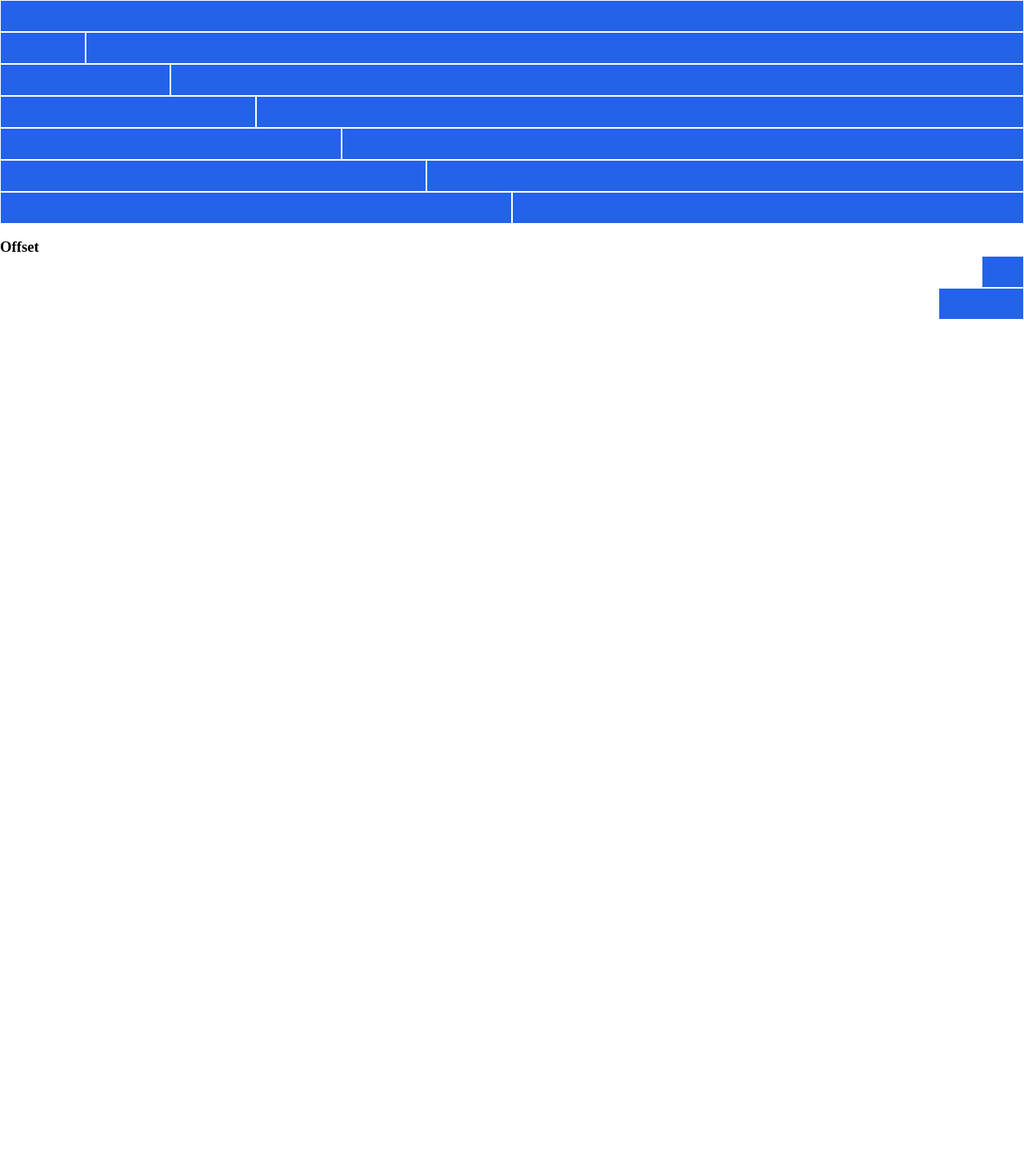
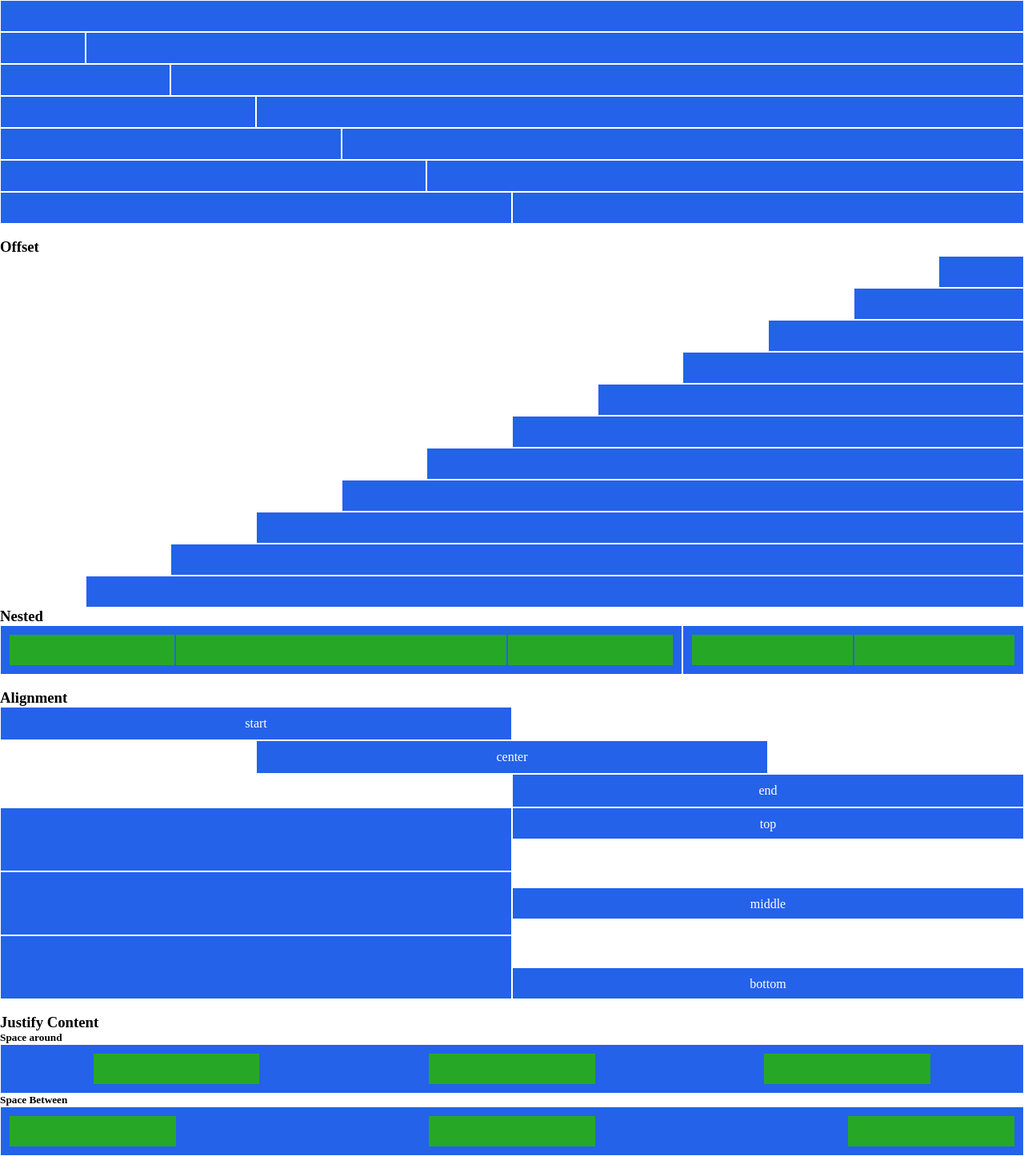
Before and after one commit to jeremy-mazzocco/html-css-12bool, a plain HTML site: page index.html in a window 1280 px wide. Shown: the part 314-1760 px from the top of the page at 80% size. Before the commit the page ends 800 px from the top, so only its background shows below. Drawn offline with Linux system fonts and the light colour scheme.

Commit message:
all the rest

```diff
--- a/12bool.css
+++ b/12bool.css
@@ -10,12 +10,11 @@
 
 /* column */
 
-
-.col {
+/* .col {
     flex-grow: 1;
     flex-basis: 0;
     max-width: 100%;
-}
+} */
 
 .col-1 {
     flex-basis: calc((100% / 12) * 1);
@@ -126,3 +125,35 @@
 .col-offset-12 {
     margin-left: calc((100% / 12) * 12);
 }
+
+/* justify content */
+
+.js-start {
+    justify-content: start;
+}
+
+.js-center {
+    justify-content: center;
+}
+
+.js-end {
+    justify-content: end;
+}
+
+.js-around {
+    justify-content: space-around;
+}
+
+.js-between {
+    justify-content: space-between;
+}
+
+/* align items */
+
+.alg-middle {
+    align-items: center;
+}
+
+.alg-bottom {
+    align-items: end;
+}
--- a/index.html
+++ b/index.html
@@ -17,6 +17,7 @@
         </h3>
     </header>
     <main class="container">
+        <!-- ESERCIZI PER CASA -->
         <!-- 1 -->
         <div class="row">
             <div class="col-1 blue">1 col</div>
@@ -108,24 +109,153 @@
         </div>
         <!-- space -->
         <br>
+
+        <!-- OFFSET -->
         <h3>
             Offset
         </h3>
         <!-- 1 -->
         <div class="row">
-            <div class="col-offset-11"></div>
-            <div class="col-1 blue"></div>
+            <div class="col-offset-11 col-1 blue"></div>
         </div>
         <!-- 2 -->
         <div class="row">
-            <div class="col-offset-10"></div>
-            <div class="col-2 blue"></div>
+            <div class="col-offset-10 col-2 blue"></div>
         </div>
         <!-- 3 -->
+        <div class="row">
+            <div class="col-offset-9 col-3 blue"></div>
+        </div>
+        <!-- 4 -->
+        <div class="row">
+            <div class="col-offset-8 col-4 blue"></div>
+        </div>
+        <!-- 5 -->
+        <div class="row">
+            <div class="col-offset-7 col-5 blue"></div>
+        </div>
+        <!-- 6 -->
+        <div class="row">
+            <div class="col-offset-6 col-6 blue"></div>
+        </div>
+        <!-- 7 -->
+        <div class="row">
+            <div class="col-offset-5 col-7 blue"></div>
+        </div>
+        <!-- 8 -->
+        <div class="row">
+            <div class="col-offset-4 col-8 blue"></div>
+        </div>
+        <!-- 9 -->
+        <div class="row">
+            <div class="col-offset-3 col-9 blue"></div>
+        </div>
+        <!-- 10 -->
+        <div class="row">
+            <div class="col-offset-2 col-10 blue"></div>
+        </div>
+        <!-- 11 -->
+        <div class="row">
+            <div class="col-offset-1 col-11 blue"></div>
+        </div>
+
+
+        <!-- NESTED -->
+        <h3>
+            Nested
+        </h3>
+        <div class="row">
+            <div class="col-8 blue">
+                <div class="row pad">
+                    <div class="col-3 green"></div>
+                    <div class="col-6 green"></div>
+                    <div class="col-3 green"></div>
+                </div>
+            </div>
+            <div class="col-4 blue">
+                <div class="row pad">
+                    <div class="col-6 green"></div>
+                    <div class="col-6 green"></div>
+                </div>
+            </div>
+        </div>
+        <br>
+
+
+        <!-- ALIGNMENT -->
+        <h3>
+            Alignment
+        </h3>
+        <!-- 1 -->
+        <div class="row js-start">
+            <div class="col-6 blue">
+                start
+            </div>
+        </div>
+        <!-- 2 -->
+        <div class="row js-center">
+            <div class="col-6 blue">
+                center
+            </div>
+        </div>
+        <!-- 3 -->
+        <div class="row js-end">
+            <div class="col-6 blue">
+                end
+            </div>
+        </div>
+        <!-- 4 -->
+        <div class="row">
+            <div class="col-6 blue double-height"></div>
+            <div class="col-6 blue half-height">top</div>
+        </div>
+        <!-- 5 -->
+        <div class="row alg-middle">
+            <div class="col-6 blue double-height"></div>
+            <div class="col-6 blue half-height">middle</div>
+        </div>
+        <!-- 6 -->
+        <div class="row alg-bottom">
+            <div class="col-6 blue double-height"></div>
+            <div class="col-6 blue half-height">bottom</div>
+        </div>
+        <br>
+
+
+        <!-- JUSTIFY CONTENT-->
+        <h3>
+            Justify Content
+        </h3>
+        <h5>
+            Space around
+        </h5>
+        <div class="row">
+            <div class="col-12 blue pad">
+                <div class="row js-around">
+                    <div class="col-2 green"></div>
+                    <div class="col-2 green"></div>
+                    <div class="col-2 green"></div>
+                </div>
+            </div>
+        </div>
+        <h5>
+            Space Between
+        </h5>
+        <div class="row">
+            <div class="col-12 blue pad">
+                <div class="row js-between">
+                    <div class="col-2 green"></div>
+                    <div class="col-2 green"></div>
+                    <div class="col-2 green"></div>
+                </div>
+            </div>
+        </div>
+
+
+
 
 
     </main>
-
 </body>
 
 </html>
--- a/style.css
+++ b/style.css
@@ -11,12 +11,7 @@
     color: white;
     text-align: center;
     line-height: 40px;
-    flex-grow: 1;
-    flex-basis: 0;
-
 }
-
-
 
 .blue {
     background-color: rgb(36, 98, 234);
@@ -31,3 +26,11 @@
 .pad {
     padding: 10px;
 }
+
+.double-height {
+    min-height: 80px;
+}
+
+.half-height {
+    max-height: 40px;
+}
```
